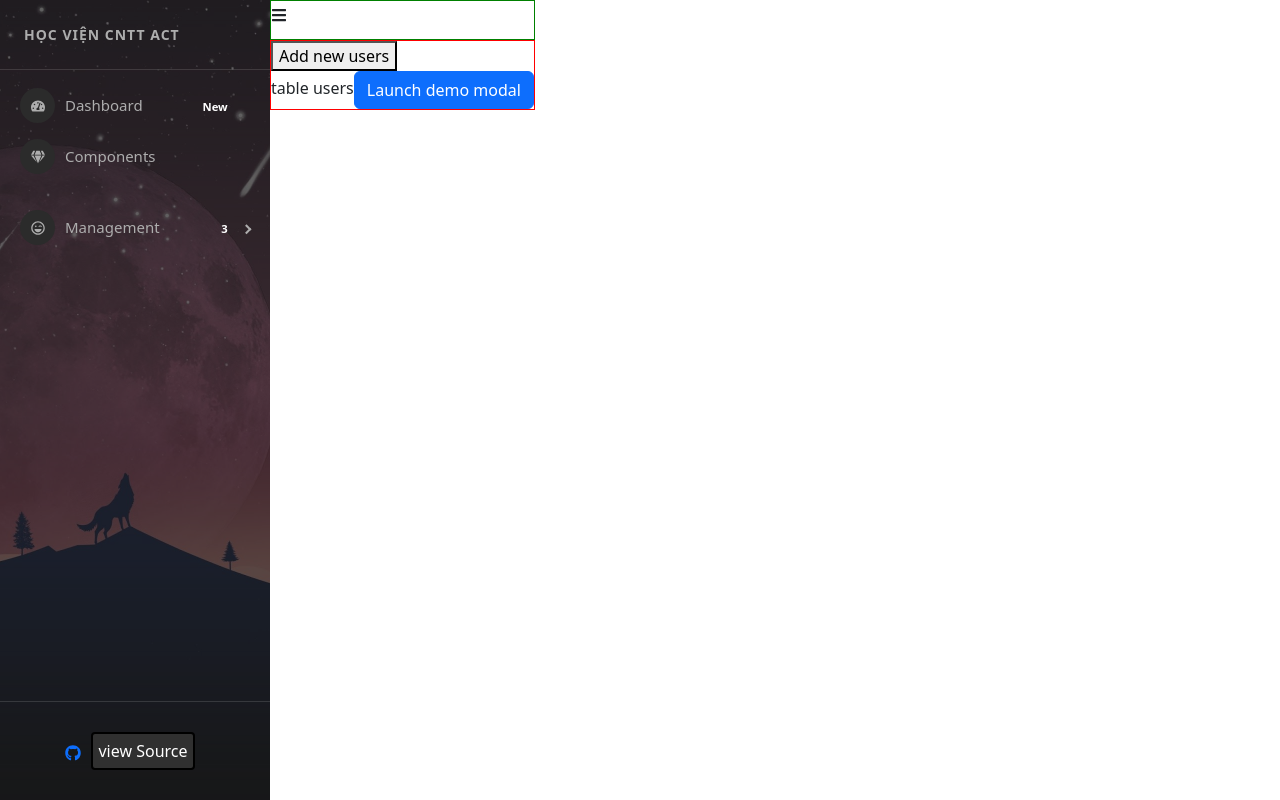
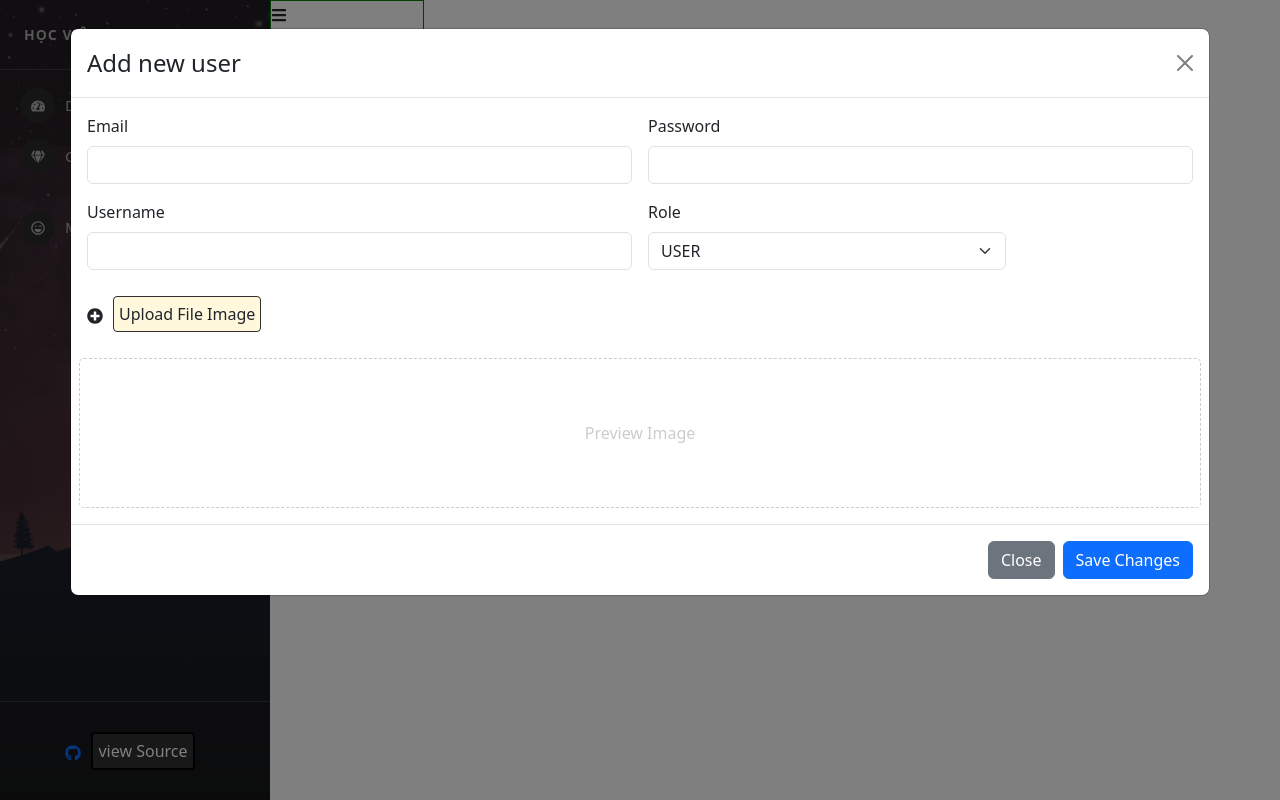
Before and after one commit to Trangdz/lap_trinh_web, a React (Create React App) app: page /admin/manage-users in a window 1280 px wide. Both pictures are taken after a click on the button "Add new users". Built offline with nearby package versions, Linux system fonts and the light colour scheme.

Commit message:
Create function add user

```diff
--- /dev/null
+++ b/src/components/Admin/Content/ManageUser.css
@@ -0,0 +1,36 @@
+.manage-user-container {
+    .user-content {}
+}
+
+.modal-add-user {
+    .img-preview {
+        height: 150px;
+        border: 1px dashed #ccc;
+        border-radius: 5px;
+        display: flex;
+        justify-content: center;
+        align-items: center;
+        color: #ccc;
+
+        img {
+            max-width: 100%;
+            max-height: 100%;
+        }
+    }
+
+    .lable-upload {
+        border: 1px solid #303030;
+        margin: 10px;
+        border-radius: 4px;
+        padding: 5px;
+        background-color: cornsilk;
+        &:hover{
+            background-color: black;
+            color: white;
+            &:active{
+                background-color: #303030;
+            }
+        }
+    }
+
+}
--- a/src/components/Admin/Content/ManageUser.js
+++ b/src/components/Admin/Content/ManageUser.js
@@ -1,7 +1,11 @@
 
 import ModalCreateUser from "./ModalCreateUser";
+import './ManageUser.css'
+import { FaPlusCircle } from "react-icons/fa";
+import { useState } from "react";
+const ManageUser = (props) => {
+    const [show,setShow]=useState(false);
 
-const ManageUser = (props) => {
     return (
         <div className="manage-user-container">
 
@@ -11,13 +15,14 @@ const ManageUser = (props) => {
 
             <div className="user-content">
                 <div>
-                    <button>Add new users</button>
+                    <button className="btn btn-primary" onClick={()=>setShow(true)}><FaPlusCircle/>Add new users</button>
                 </div>
 
                 <div>
                     table users
-                    <ModalCreateUser />
+
                 </div>
+                <ModalCreateUser show={show} setShow={setShow}/>
 
             </div>
 
--- a/src/components/Admin/Content/ModalCreateUser.js
+++ b/src/components/Admin/Content/ModalCreateUser.js
@@ -1,20 +1,63 @@
 import { useState } from 'react';
 import Button from 'react-bootstrap/Button';
 import Modal from 'react-bootstrap/Modal';
+import { FaPlusCircle } from "react-icons/fa";
+import { useResolvedPath } from 'react-router-dom';
+import axios from 'axios';
+const ModalCreateUser = (props) => {
+    const { show, setShow } = props;
 
-function ModalCreateUser() {
-    const [show, setShow] = useState(false);
+    const [email, setEmail] = useState("");
+    const [password, setPassword] = useState("");
+    const [username, setUsername] = useState("");
+    const [role, setRole] = useState("USER");
+    const [image, setImage] = useState("");
+    const handleClose = () =>{
+        setShow(false);
+        setEmail("");
+        setPassword("");
+        setUsername("");
+        setRole("USER");
+        setImage("");
 
-    const handleClose = () => setShow(false);
-    const handleShow = () => setShow(true);
+    } ;
+    const handleImage = (event) => {
+        if (event.target.files && event.target.files[0]) {
+            setImage(URL.createObjectURL(event.target.files[0]));
+        }
+    }
 
+
+    // const handleShow = () => setShow(true);
+
+    const handleSubmitCreateUser = async() => {
+
+
+        // let data = {
+        //     email: email,
+        //     password: password,
+        //     username: username,
+        //     role: role,
+        //     userImage: image
+        // };
+        // console.log(data);
+        const data = new FormData();
+        data.append('email', email);
+        data.append('password', password);
+        data.append('username', username);
+        data.append('role', role);
+        data.append('userImage', image);
+
+       let res=await axios.post('http://localhost:8081/api/v1/participant', data);
+        console.log(res);
+    };
     return (
         <>
-            <Button variant="primary" onClick={handleShow}>
+            {/* <Button variant="primary" onClick={handleShow}>
                 Launch demo modal
-            </Button>
+            </Button> */}
 
-            <Modal show={show} onHide={handleClose} size='xl' backdrop='static'>
+            <Modal show={show} onHide={handleClose} size='xl' backdrop='static' className='modal-add-user'>
                 <Modal.Header closeButton>
                     <Modal.Title>Add new user</Modal.Title>
                 </Modal.Header>
@@ -23,31 +66,44 @@ function ModalCreateUser() {
                 <Modal.Body>
                     <form className="row g-3">
                         <div className="col-md-6">
-                            <label  className="form-label">Email</label>
-                            <input type="email" className="form-control"  />
+                            <label className="form-label">Email</label>
+                            <input type="email" className="form-control" value={email} onChange={(event) => setEmail(event.target.value)} />
                         </div>
                         <div className="col-md-6">
-                            <label  className="form-label">Password</label>
-                            <input type="password" className="form-control" />
+                            <label className="form-label">Password</label>
+                            <input type="password" className="form-control" value={password} onChange={(event) => setPassword(event.target.value)} />
                         </div>
                         <div className="col-md-6">
-                            <label  className="form-label">Username</label>
-                            <input type="text" className="form-control" />
+                            <label className="form-label">Username</label>
+                            <input type="text" className="form-control" value={username} onChange={(event) => setUsername(event.target.value)} />
                         </div>
 
 
                         <div className="col-md-4">
                             <label className="form-label">Role</label>
-                            <select id="inputState" className="form-select">
-                                <option selected>USER</option>
+                            <select id="inputState" className="form-select" onChange={(event) => setRole(event.target.value)}>
+                                <option>USER</option>
                                 <option>ADMIN</option>
                             </select>
                         </div>
 
-                        <input type='file'/>
+                        {/* <input type='file'/>
                         <div className="col-12">
                             <button type="submit" className="btn btn-primary">Sign in</button>
+                        </div> */}
+                        <div className="col-md-12" >
+                            <FaPlusCircle />
+                            <label className="form-label lable-upload" htmlFor='lableUpload' >Upload File Image</label>
+                            <input type="file" hidden id="lableUpload" onChange={(event) => handleImage(event)} />
                         </div>
+
+                        <div className="col-md-12 img-preview">
+                            {image ? <img src={image} /> : <span>Preview Image</span>}
+
+
+
+                        </div>
+
                     </form>
 
                 </Modal.Body>
@@ -57,7 +113,7 @@ function ModalCreateUser() {
                     <Button variant="secondary" onClick={handleClose}>
                         Close
                     </Button>
-                    <Button variant="primary" onClick={handleClose}>
+                    <Button variant="primary" onClick={() => handleSubmitCreateUser()}>
                         Save Changes
                     </Button>
                 </Modal.Footer>
```
